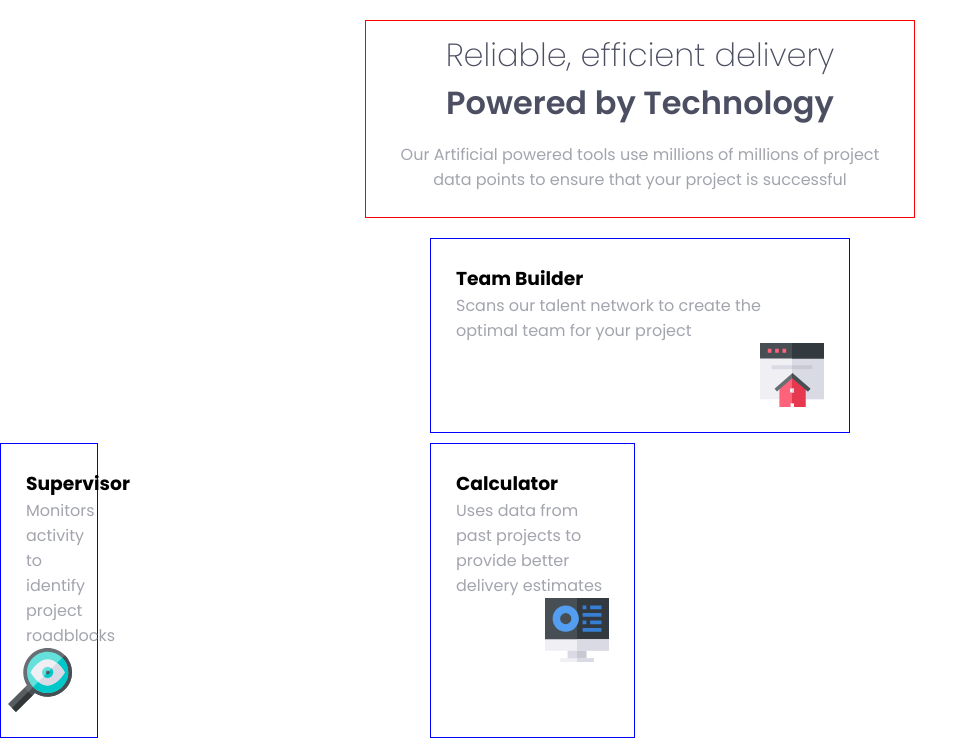
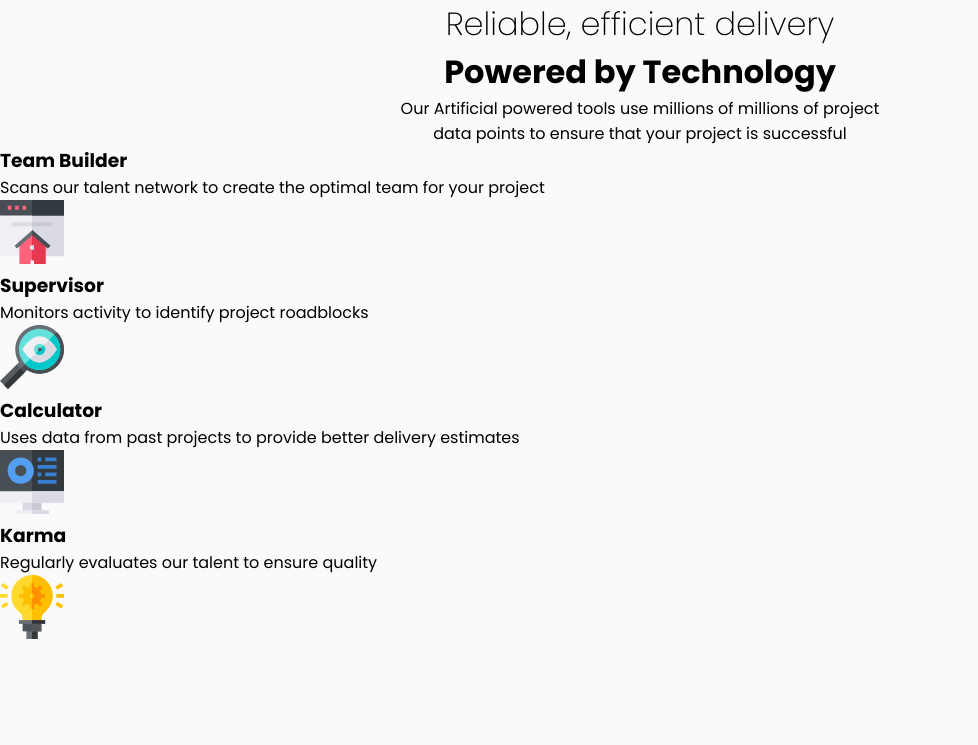
Before and after one commit to Akintayo74/Four-Card-Feature-Section, a plain HTML site: page index.html in a window 1280 px wide. Shown: the top 745 px of the page, without its empty margins (0-978 px from the left). Drawn offline with Linux system fonts and the light colour scheme.

Commit message:
Making progress

```diff
--- a/style.css
+++ b/style.css
@@ -1,95 +1,25 @@
-* {
+*{
     margin: 0;
     padding: 0;
     box-sizing: border-box;
 }
 
 html{
-    font-family: 'Poppins';
+    font-family: 'poppins';
+    background-color: hsl(0, 0%, 98%);
 }
 
 header{
     display: flex;
     flex-direction: column;
     align-items: center;
-    margin: 20px;
-    padding: 10px;
-    /* max-width: 500px; */
-    max-width: min(90%, 550px);
-    margin-left: auto;
-    margin-right: auto;
-    border: 1px solid red;
-
 }
 
 header h1:first-of-type{
     font-weight: 200;
-    color: hsl(234, 12%, 34%);
-}
-
-header h1:nth-of-type(2){
-    font-weight: 600;
-    color: hsl(234, 12%, 34%);
 }
 
 header p{
+    width: 500px;
     text-align: center;
-    padding: 15px;
-    color: hsl(229, 6%, 66%);
-}
-
-.container{
-    display: grid;
-    grid-template-columns: repeat(12, minmax(0, 1fr));
-    gap: 10px;
-}
-
-.box{
-    display: flex;
-    flex-direction: column;
-    /* max-width: 300px; */
-    border: 1px solid blue;
-    padding: 25px;
-    /* box-shadow: 1px 2px 10px 0px hsl(234, 12%, 34%); */
-    background-color: white;
-
-}
-
-.container p{
-    color: hsl(229, 6%, 66%);;
-}
-
-.container img{
-    align-self: flex-end;
-}
-
-.team-builder{
-    grid-column: 5 / 9;
-    grid-row: 1;
-}
-
-.supervisor{
-    /* grid-column: 10 / 13; */
-    grid-row: 2;
-}
-
-.calculator{
-    grid-column: 5 / 7;
-    grid-row: 2;
-}
-
-.karma{
-    /* grid-column: 6 / 9; */
-    grid-row: 3;
-}
-
-
-@media (max-width: 600px) {
-    header h1:first-of-type{
-        font-size: 25px;
-    }
-
-    header h1:nth-of-type(2){
-        font-size: 25px;
-    }
-}
+  }
```
